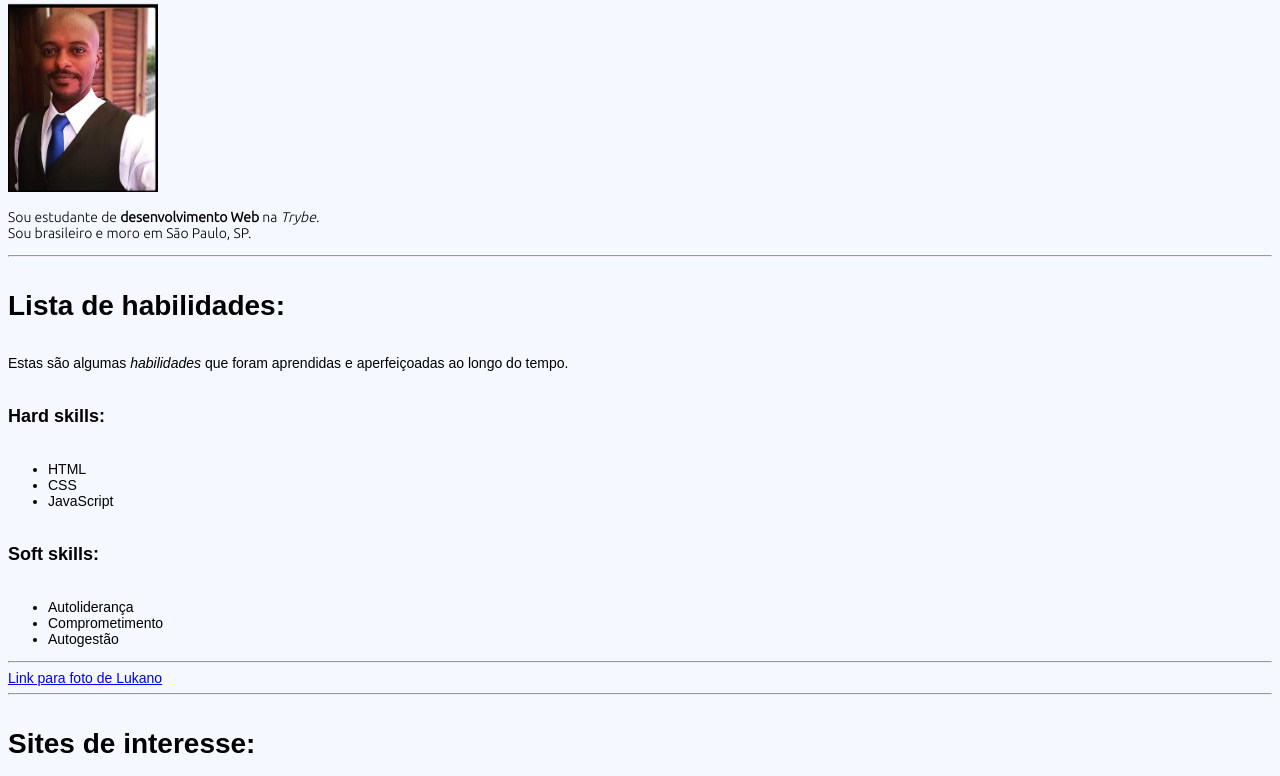
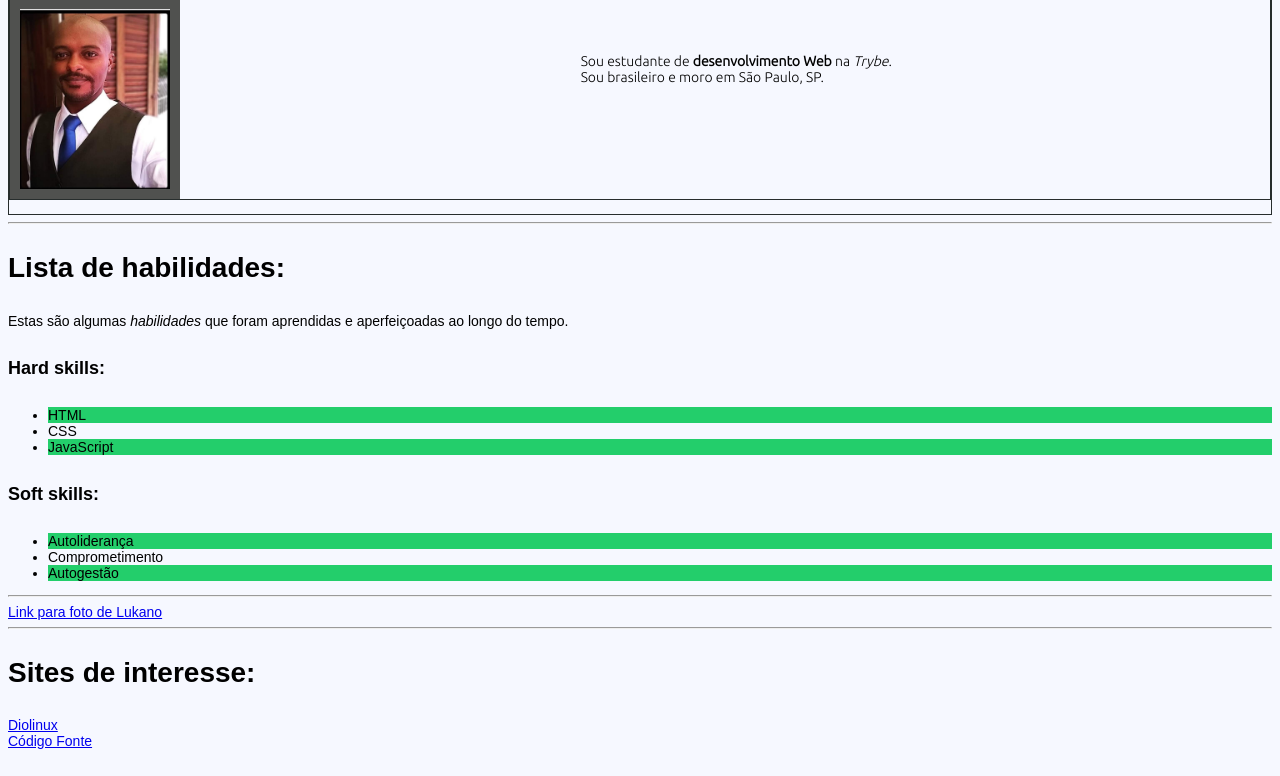
Before and after one commit to lukanosudre/lukanosudre.github.io, a plain HTML site: page index.html in a window 1280 px wide. Shown: the part 275-1051 px from the top of the page. Drawn offline with Linux system fonts and the light colour scheme.

Commit message:
Finalização da estrutura CSS requisitada na aula 3.3.

```diff
--- a/index.html
+++ b/index.html
@@ -6,40 +6,7 @@
     <link rel="preconnect" href="https://fonts.googleapis.com">
     <link rel="preconnect" href="https://fonts.gstatic.com" crossorigin>
     <link href="https://fonts.googleapis.com/css2?family=Ubuntu:wght@300&display=swap" rel="stylesheet">
-
-    <style>
-
-        body {
-            background-color: #F6F8FF;
-            font-family: sans-serif;
-            font-size: 14px;
-        }
-
-        #nickname {
-            font-family: 'Ubuntu', sans-serif;
-            font-size: 40px;
-            font-weight: 700;
-        }
-
-        #description {
-            font-family: 'Ubuntu', sans-serif;
-            font-size: 14px;
-            font-style: normal;
-        }
-
-        .section-title {
-            line-height: 42px;
-            font-weight: 600;
-            font-size: 28px
-        }
-
-        .skills {
-            line-height: 42px;
-            font-weight: 400;
-            font-size: 18px;
-        }
-
-    </style>
+    <link rel="stylesheet" href="style.css">
 </head>
 
 <body>
@@ -51,27 +18,29 @@
     </ol>
 
     <hr>
-
-    <h2 id="nickname"> Lukano Sudré</h1>
-    <img id="fotolukano" src="./imagens/lukanosudre.jpg" width="150px" alt="Foto atual de Lukano Sudré focando parte do tronco e rosto." width="300px" id="fotolukano">
-    <p id="description">
-       Sou estudante de <strong>desenvolvimento Web</strong> na <em>Trybe</em>.<br>
-       Sou brasileiro e moro em São Paulo, SP. <br>
+    <div>
+        <h1 id="nickname"> Lukano Sudré</h1>
+        <div class="image-container">
+            <img id="fotolukano" src="./imagens/lukanosudre.jpg" width="150px" alt="Foto atual de Lukano Sudré focando parte do tronco e rosto." width="300px" id="fotolukano">
+            <p id="description">
+            Sou estudante de <strong>desenvolvimento Web</strong> na <em>Trybe</em>.<br>
+            Sou brasileiro e moro em São Paulo, SP. <br>
+        </div>
     </p>
-
+    </div>
     <hr>
 
-    <h3 class="section-title">Lista de habilidades:</h2>
+    <h2 class="section-title">Lista de habilidades:</h2>
     <p>
         Estas são algumas <em>habilidades</em> que foram aprendidas e aperfeiçoadas ao longo do tempo.
     </p>
-    <h4 class="skills"><strong class="tags">Hard skills:</strong></h3>
+    <h3 class="skills"><strong class="tags">Hard skills:</strong></h3>
     <ul>
         <li>HTML</li>
         <li>CSS</li>
         <li>JavaScript</li>
     </ul>
-    <h4 class="skills"><strong>Soft skills:</strong></h3>
+    <h3 class="skills"><strong>Soft skills:</strong></h3>
     <ul>
         <li>Autoliderança</li>
         <li>Comprometimento</li>
@@ -84,7 +53,7 @@
 
     <hr>
 
-    <h3 class="section-title">Sites de interesse:</h2>
+    <h2 class="section-title">Sites de interesse:</h2>
     <a href="https://diolinux.com.br/" target="_blank">Diolinux</a><br>
     <a href="https://www.codigofonte.com.br/" target="_blank">Código Fonte</a>
 
--- /dev/null
+++ b/style.css
@@ -0,0 +1,52 @@
+body {
+    background-color: #F6F8FF;
+    font-family: sans-serif;
+    font-size: 14px;
+}
+
+#nickname {
+    font-family: 'Ubuntu', sans-serif;
+    font-size: 40px;
+    font-weight: 700;
+    text-align: center;
+}
+
+#description {
+    font-family: 'Ubuntu', sans-serif;
+    font-size: 14px;
+    font-style: normal;
+    position: absolute;
+    top: 20%;
+    right: 30%;
+}
+
+.section-title {
+    line-height: 42px;
+    font-weight: 600;
+    font-size: 28px
+}
+
+.skills {
+    line-height: 42px;
+    font-weight: 400;
+    font-size: 18px;
+}
+
+#fotolukano {
+    float: left;
+    height: 180px;
+    padding: 10px;
+    background-color: #50514F;
+}
+
+.image-container {
+    height: 200px;
+    position: relative;
+}
+div {
+    border: 1px solid #272D2D;
+}
+
+ul li:nth-child(odd) {
+    background-color: #23CE6B;
+}
```
